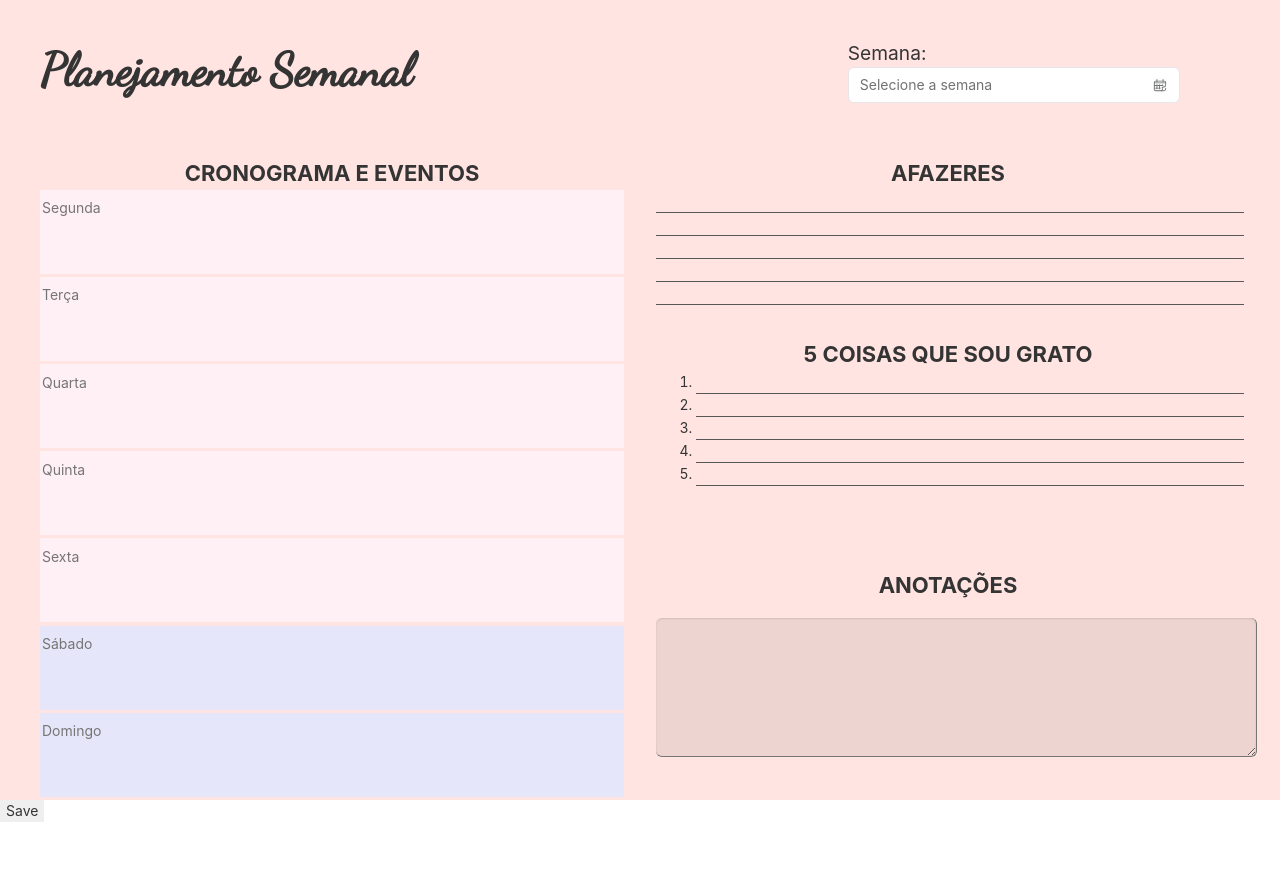
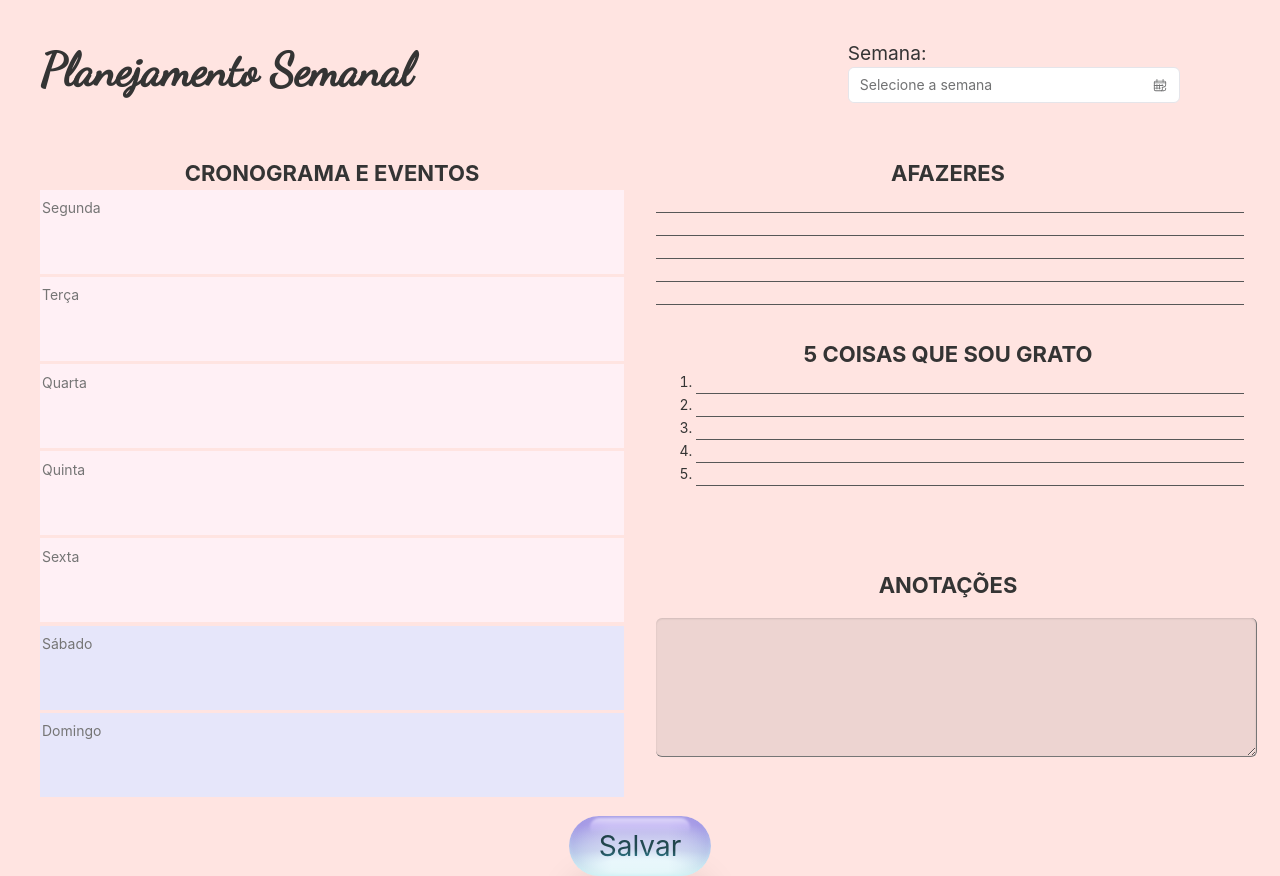
Before and after one commit to baldezg/weekly-planner, a React (Create React App) app: page / in a window 1280 px wide. Before the commit the page ends 822 px from the top, so only its background shows below. Built offline with nearby package versions, Linux system fonts and the light colour scheme; the HTML template or start-up script is replaced by a standard one.

Commit message:
New Feat: submit button

```diff
--- a/src/App.css
+++ b/src/App.css
@@ -18,3 +18,61 @@ h4 {
   height: 100vh;
   box-sizing: border-box;
 }
+
+
+.btn-submit{
+  font-size: 28px;
+  color: rgb(35, 75, 83);
+  background-color: rgb(217, 238, 242);
+  background-image: linear-gradient(180deg, rgb(201, 194, 240) 30%, transparent 70%);
+  background-repeat: no-repeat;
+  background-position: center 45%;
+  background-size: 100% 200%;
+  padding: 10px 30px;
+  border-radius: 30px;
+  border: none;
+  box-shadow: rgba(0, 0, 0, 0.2) 0px 60px 40px -7px;
+  position: relative;
+  transition: all 0.5s ease;
+  outline: none;
+  margin-top: 1rem;
+}
+
+.btn-submit::before, .btn-submit::after {
+  content: "";
+  inset: 0;
+  position: absolute;
+  border-radius: 5em;
+}
+.btn-submit::before {
+  background-image: radial-gradient(ellipse, rgba(204, 246, 255, 0.8) 20%, transparent 50%, transparent 200%), linear-gradient(90deg, #404040 -10%, transparent 30%, transparent 70%, #404040 110%);
+  box-shadow: inset 0 0.25em 0.75em rgba(0, 0, 0, 0.8), inset 0 -0.05em 0.2em rgba(255, 255, 255, 0.4), inset 0 -1px 3px rgba(25, 196, 230, 0.75);
+  background-blend-mode: overlay;
+  background-repeat: no-repeat;
+  background-size: 200% 80%, cover;
+  background-position: center 220%;
+  mix-blend-mode: overlay;
+  filter: blur(0);
+}
+
+.btn-submit::after {
+  background: linear-gradient(180deg, rgba(213, 204, 255, 0.726), rgba(92, 74, 181, 0.75) 40%, transparent 80%);
+  top: 0.075em;
+  left: 0.75em;
+  right: 0.75em;
+  bottom: 1.4em;
+  filter: blur(1px);
+  mix-blend-mode: screen;
+}
+
+.btn-submit:hover, .btn-submit:active, .btn-submit:focus {
+  outline: none;
+  box-shadow: rgba(17, 12, 46, 0.15) 0px 48px 100px 0px;
+  background-position: center calc( 45% - 0.75em );
+}
+.submit-button{
+  background-color: var(--main-color);
+  display:flex;
+  align-items: center;
+  justify-content: center;
+}
--- a/src/App.js
+++ b/src/App.js
@@ -12,6 +12,7 @@ import './components/notes/notes.css';
 import ThingsToGrateful from './components/things-to-grateful/things-to-grateful';
 import './components/things-to-grateful/things-to-grateful.css';
 import './components/to-do-item/to-do-item.css';
+import Button from './components/button/button'
 
 
 
@@ -25,7 +26,9 @@ function App() {
     <ThingsToGrateful />
     <Notes />
     </div>
-    <button className='button'>Save</button>
+    <div className='submit-button'>
+    <Button icon="Salvar" class="btn-submit"/>
+    </div>
     </>
   );
 }
```
